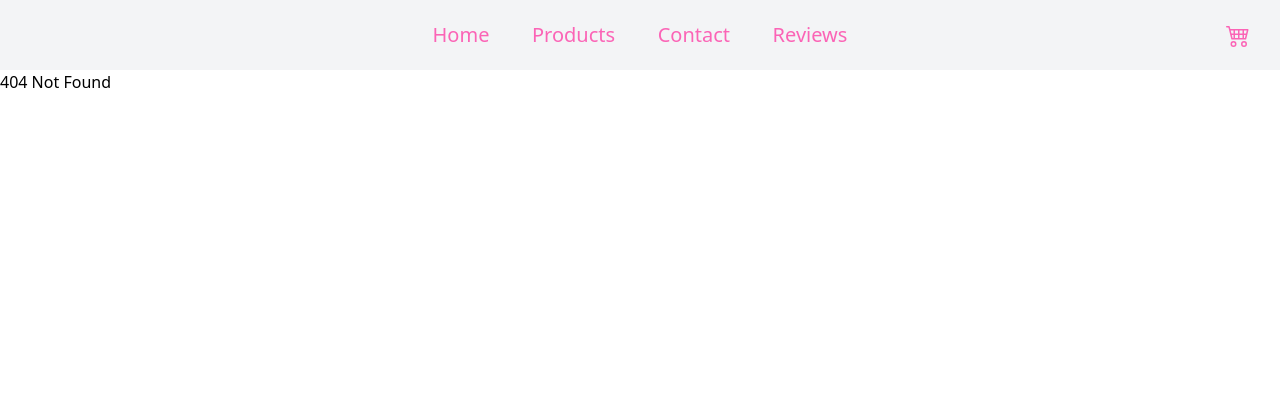
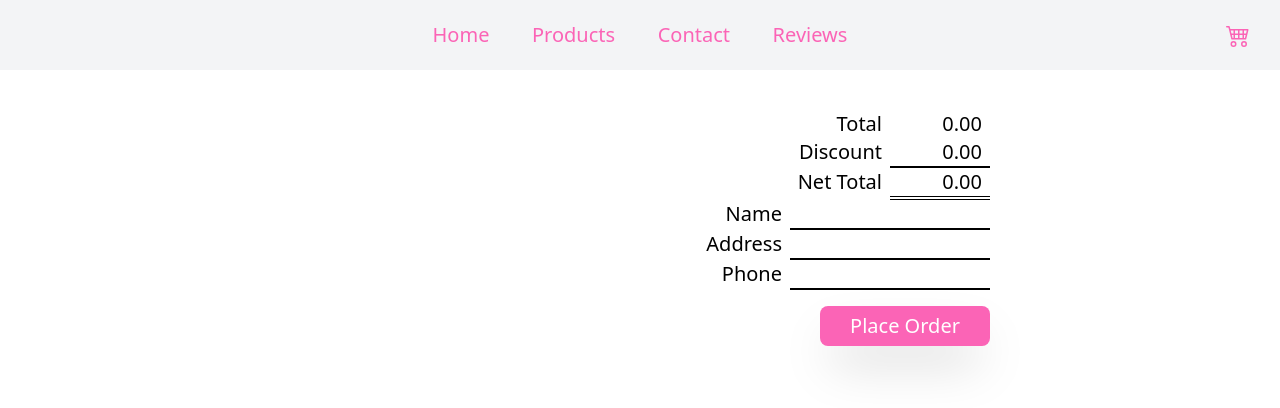
Before and after one commit to HashiniBandara/crystal_beauty_clear_frontend, a React (Vite) app: page /checkout in a window 1280 px wide. Before the commit this address had no page. Shown: the top 408 px of the page. Built offline with nearby package versions, Linux system fonts and the light colour scheme.

Commit message:
Day 18 🖊

```diff
--- a/src/pages/client/cart.jsx
+++ b/src/pages/client/cart.jsx
@@ -1,10 +1,17 @@
 import { useEffect, useState } from "react";
-import getCart, { addToCart, removeFromCart } from "../../utils/cart";
+import getCart, {
+  addToCart,
+  getTotal,
+  getTotalForLabeledPrice,
+  removeFromCart,
+} from "../../utils/cart";
 import { TbTrash } from "react-icons/tb";
+import { useNavigate } from "react-router-dom";
 
 export default function CartPage() {
   const [cartLoaded, setCartLoaded] = useState(false);
   const [cart, setCart] = useState([]);
+  const navigate = useNavigate();
 
   useEffect(() => {
     if (!cartLoaded) {
@@ -44,7 +51,6 @@ export default function CartPage() {
                 <TbTrash />
               </button>
 
-
               <img
                 src={item.images}
                 className="h-full aspect-square object-cover"
@@ -83,13 +89,45 @@ export default function CartPage() {
               </div>
 
               <div className="h-full w-[100px] flex justify-center items-center">
-                <h1 className="text-xl">
+                <h1 className="text-xl w-full text-end pr-2">
                   {(item.quantity * item.price).toFixed(2)}
                 </h1>
               </div>
             </div>
           );
         })}
+
+        <div className="w-full flex justify-end">
+          <h1 className="w-[100px] text-xl text-end pr-2">Total</h1>
+          <h1 className="w-[100px] text-xl text-end pr-2">
+            {getTotalForLabeledPrice().toFixed(2)}
+          </h1>
+        </div>
+
+        <div className="w-full flex justify-end">
+          <h1 className="w-[100px] text-xl text-end pr-2">Discount</h1>
+          <h1 className="w-[100px] text-xl text-end pr-2 border-b-[2px]">
+            {(getTotalForLabeledPrice() - getTotal()).toFixed(2)}
+          </h1>
+        </div>
+
+        <div className="w-full flex justify-end">
+          <h1 className="w-[100px] text-xl text-end pr-2">Net Total</h1>
+          <h1 className="w-[100px] text-xl text-end pr-2 border-double border-b-[4px]">
+            {getTotal().toFixed(2)}
+          </h1>
+        </div>
+
+        <div className="w-full flex justify-end mt-4">
+          <button
+            className="w-[170px] h-[40px] text-white rounded-lg text-xl cursor-pointer bg-pink-400 shadow-2xl"
+            onClick={() => {
+              navigate("/checkout", { state: { items: cart } });
+            }}
+          >
+            Checkout
+          </button>
+        </div>
       </div>
     </div>
   );
--- /dev/null
+++ b/src/pages/client/checkout.jsx
@@ -0,0 +1,220 @@
+import { useState } from "react";
+import // addToCart,
+// getTotal,
+// getTotalForLabeledPrice,
+"../../utils/cart";
+import { TbTrash } from "react-icons/tb";
+import { useLocation, useNavigate } from "react-router-dom";
+import axios from "axios";
+import toast from "react-hot-toast";
+
+export default function CheckoutPage() {
+  const location = useLocation();
+  // const [cartLoaded, setCartLoaded] = useState(false);
+  // const [cart, setCart] = useState([location.state.item]);
+  const [cart, setCart] = useState(location.state?.items || []);
+  const [cartRefresh, setCartRefresh] = useState(false);
+
+  const [name, setName] = useState("");
+  const [address, setAddress] = useState("");
+  const [phone, setPhone] = useState("");
+
+  const navigate = useNavigate();
+
+  // useEffect(() => {
+
+  // }, [cartLoaded]);
+
+  function placeOrder() {
+    const orderData = {
+      name: name,
+      address: address,
+      phoneNumber: phone,
+      billItems: [],
+    };
+    for (let i = 0; i < cart.length; i++) {
+      orderData.billItems[i] = {
+        productId: cart[i].productId,
+        quantity: cart[i].quantity,
+      };
+    }
+    const token = localStorage.getItem("token");
+    axios
+      .post(import.meta.env.VITE_BACKEND_URL + "/api/order", orderData, {
+        headers: {
+          Authorization: "Bearer " + token,
+        },
+      })
+      .then(() => {
+        toast.success("Order placed successfully");
+        navigate("/");
+      })
+      .catch((error) => {
+        console.log(error);
+        toast.error("Failed to place order");
+      });
+  }
+
+  function getTotal() {
+    let total = 0;
+    cart.forEach((item) => {
+      total += item.price * item.quantity;
+    });
+    return total;
+  }
+  function getTotalForLabeledPrice() {
+    let total = 0;
+    cart.forEach((item) => {
+      total += item.labeledPrice * item.quantity;
+    });
+    return total;
+  }
+
+  return (
+    <div className="w-full h-full flex justify-center p-[40px] relative">
+      <div className="w-[700px]">
+        {cart.map((item, index) => {
+          return (
+            <div
+              key={index}
+              className="w-full h-[100px] my-[5px] bg-white shadow-2xl flex justify-between items-center relative"
+            >
+              <button
+                className="absolute right-[-50px] top-1/2 transform -translate-y-1/2 bg-red-500 w-[30px] h-[30px] text-white text-xl cursor-pointer shadow-2xl rounded-full flex justify-center items-center"
+                onClick={() => {
+                  //   removeFromCart(item.productId);
+                  const newCart = cart.filter(
+                    (product) => product.productId !== item.productId
+                  );
+                  setCart(newCart);
+                  // setCartLoaded(false);
+                }}
+              >
+                <TbTrash />
+              </button>
+
+              <img
+                src={item.images}
+                className="h-full aspect-square object-cover"
+              />
+
+              <div className="h-full max-w-[300px] w-[300px] overflow-hidden">
+                <h1 className="text-xl font-bold">{item.name}</h1>
+                <h2 className="text-lg text-gray-500 ">
+                  {item.altName.join(" | ")}
+                </h2>
+                <h2 className="text-lg text-gray-500 ">
+                  LKR: {item.price.toFixed(2)}
+                </h2>
+              </div>
+
+              <div className="h-full w-[100px] flex justify-center items-center">
+                <button
+                  className="text-2xl w-[30px] h-[30px] bg-black text-white rounded-full flex justify-center items-center cursor-pointer"
+                  onClick={() => {
+                    // addToCart(item, -1);
+                    const newCart = cart;
+                    newCart[index].quantity -= 1;
+                    if (newCart[index].quantity <= 0)
+                      newCart[index].quantity = 1;
+                    setCart(newCart);
+                    setCartRefresh(!cartRefresh);
+                    // setCartLoaded(false);
+                  }}
+                >
+                  -
+                </button>
+                <h1 className="text-xl mx-2">{item.quantity}</h1>
+                <button
+                  className="text-2xl w-[30px] h-[30px] bg-black text-white rounded-full flex justify-center items-center cursor-pointer"
+                  onClick={() => {
+                    // addToCart(item.productId);
+                    const newCart = cart;
+                    newCart[index].quantity += 1;
+                    setCart(newCart);
+                    setCartRefresh(!cartRefresh);
+                    // setCartLoaded(false);
+                  }}
+                >
+                  +
+                </button>
+              </div>
+
+              <div className="h-full w-[100px] flex justify-center items-center">
+                <h1 className="text-xl w-full text-end pr-2">
+                  {(item.quantity * item.price).toFixed(2)}
+                </h1>
+              </div>
+            </div>
+          );
+        })}
+
+        <div className="w-full flex justify-end">
+          <h1 className="w-[100px] text-xl text-end pr-2">Total</h1>
+          <h1 className="w-[100px] text-xl text-end pr-2">
+            {getTotalForLabeledPrice().toFixed(2)}
+          </h1>
+        </div>
+
+        <div className="w-full flex justify-end">
+          <h1 className="w-[100px] text-xl text-end pr-2">Discount</h1>
+          <h1 className="w-[100px] text-xl text-end pr-2 border-b-[2px]">
+            {(getTotalForLabeledPrice() - getTotal()).toFixed(2)}
+          </h1>
+        </div>
+
+        <div className="w-full flex justify-end">
+          <h1 className="w-[100px] text-xl text-end pr-2">Net Total</h1>
+          <h1 className="w-[100px] text-xl text-end pr-2 border-double border-b-[4px]">
+            {getTotal().toFixed(2)}
+          </h1>
+        </div>
+
+        <div className="w-full flex justify-end">
+          <h1 className="w-[100px] text-xl text-end pr-2">Name</h1>
+          <input
+            type="text"
+            className="w-[200px] text-xl text-end pr-2 border-b-[2px]"
+            value={name}
+            onChange={(e) => {
+              setName(e.target.value);
+            }}
+          />
+        </div>
+
+        <div className="w-full flex justify-end">
+          <h1 className="w-[100px] text-xl text-end pr-2">Address</h1>
+          <input
+            type="text"
+            className="w-[200px] text-xl text-end pr-2 border-b-[2px]"
+            value={address}
+            onChange={(e) => {
+              setAddress(e.target.value);
+            }}
+          />
+        </div>
+
+        <div className="w-full flex justify-end">
+          <h1 className="w-[100px] text-xl text-end pr-2">Phone</h1>
+          <input
+            type="text"
+            className="w-[200px] text-xl text-end pr-2 border-b-[2px]"
+            value={phone}
+            onChange={(e) => {
+              setPhone(e.target.value);
+            }}
+          />
+        </div>
+
+        <div className="w-full flex justify-end mt-4">
+          <button
+            className="w-[170px] h-[40px] text-white rounded-lg text-xl cursor-pointer bg-pink-400 shadow-2xl"
+            onClick={placeOrder}
+          >
+            Place Order
+          </button>
+        </div>
+      </div>
+    </div>
+  );
+}
--- a/src/pages/client/productOverview.jsx
+++ b/src/pages/client/productOverview.jsx
@@ -2,7 +2,7 @@ import axios from "axios";
 import { useEffect, useState } from "react";
 import Loader from "../../components/loader";
 import toast from "react-hot-toast";
-import { useParams } from "react-router-dom";
+import { useNavigate, useParams } from "react-router-dom";
 import ImageSlider from "../../components/imageSlider";
 import getCart, { addToCart } from "../../utils/cart";
 
@@ -15,6 +15,7 @@ export default function ProductOverview() {
 
   const [product, setProduct] = useState(null);
   const [status, setStatus] = useState("loading"); //other values: loaded, error
+  const navigate = useNavigate();
 
   useEffect(() => {
     if (status == "loading") {
@@ -80,7 +81,19 @@ export default function ProductOverview() {
               >
                 Add to cart
               </button>
-              <button className="w-[200px] h-[50px] cursor-pointer bg-pink-800 text-white rounded-xl ml-[40px] border border-pink-800 hover:bg-white hover:text-pink-800">
+              <button
+              onClick={() => navigate("/checkout", {state:{items:[
+                {
+                  productId:product.productId,
+                  name:product.name,
+                  altName:product.altName,
+                  price:product.price,
+                  labeledPrice:product.labeledPrice,
+                  images:product.images[0],
+                  quantity:1
+                }
+              ]}})}
+              className="w-[200px] h-[50px] cursor-pointer bg-pink-800 text-white rounded-xl ml-[40px] border border-pink-800 hover:bg-white hover:text-pink-800">
                 Buy Now
               </button>
             </div>
--- a/src/pages/homePage.jsx
+++ b/src/pages/homePage.jsx
@@ -3,6 +3,7 @@ import Header from "../components/header";
 import ProductPage from "./client/productPage";
 import ProductOverview from "./client/productOverview";
 import CartPage from "./client/cart";
+import CheckoutPage from "./client/checkout";
 
 export default function HomePage() {
   return (
@@ -14,6 +15,7 @@ export default function HomePage() {
            <Route path="/products" element={<ProductPage />} />
            <Route path="/overview/:id" element={<ProductOverview />} />
            <Route path="/cart" element={<CartPage />} />
+           <Route path="/checkout" element={<CheckoutPage />} />
           <Route path="/*" element={<h1>404 Not Found</h1>} />
         </Routes>
       </div>
--- a/src/utils/cart.js
+++ b/src/utils/cart.js
@@ -92,3 +92,23 @@ export function removeFromCart(productId) {
   localStorage.setItem("cart", JSON.stringify(updatedCart));
   return updatedCart;
 }
+
+
+export function getTotal(){
+  let cart =getCart();
+  let total=0;
+  cart.forEach((product) => {
+    total += product.price * product.quantity;
+  });
+  return total;
+}
+
+
+export function getTotalForLabeledPrice(){
+  let cart =getCart();
+  let total=0;
+  cart.forEach((product) => {
+    total += product.labeledPrice * product.quantity;
+  });
+  return total;
+}
```
Lines whose indentation alone changed are shown as unchanged.
